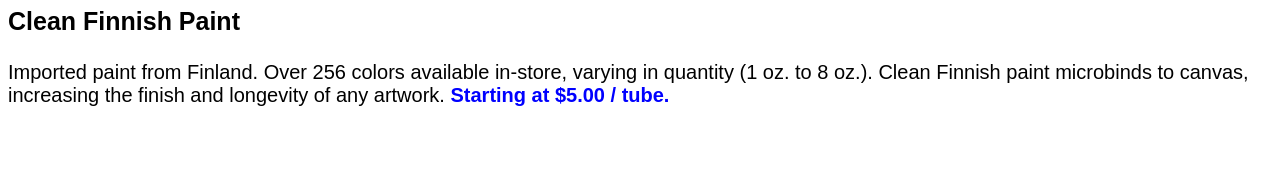
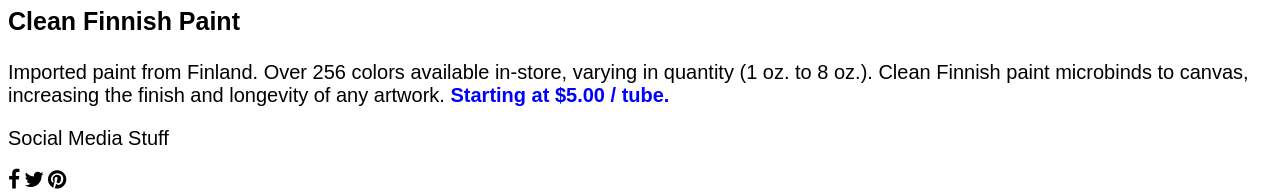
Before and after one commit to cardosoandre/learning-web-stuff, a plain HTML site: page index.html in a window 1280 px wide. Shown: the part 1735-1931 px from the top of the page. Before the commit the page ends 1862 px from the top, so only its background shows below. Drawn offline with Linux system fonts and the light colour scheme.

Commit message:
added fa library

```diff
--- a/index.html
+++ b/index.html
@@ -6,7 +6,7 @@
         <meta charset="utf-8">
         <title>Dasmoto's Arts & Crafts</title>
         <link rel="stylesheet" type="text/css" href="./resources/css/index.css"/>
-        <!-- <link href="https://fonts.googleapis.com/css?family=Oswald" rel="stylesheet"> -->
+        <link rel="stylesheet" type="text/css" href="https://maxcdn.bootstrapcdn.com/font-awesome/4.7.0/css/font-awesome.css">
     </head>
 
     <body>
@@ -64,6 +64,15 @@
              </p>
         </div>
 
+        <div>
+
+            <p>Social Media Stuff</p>
+            <i class="fa fa-facebook fa-lg"></i>
+            <i class="fa fa-twitter fa-lg"></i>
+            <i class="fa fa-pinterest fa-lg"></i>
+
+        </div>
+
     </body>
 
 
```
